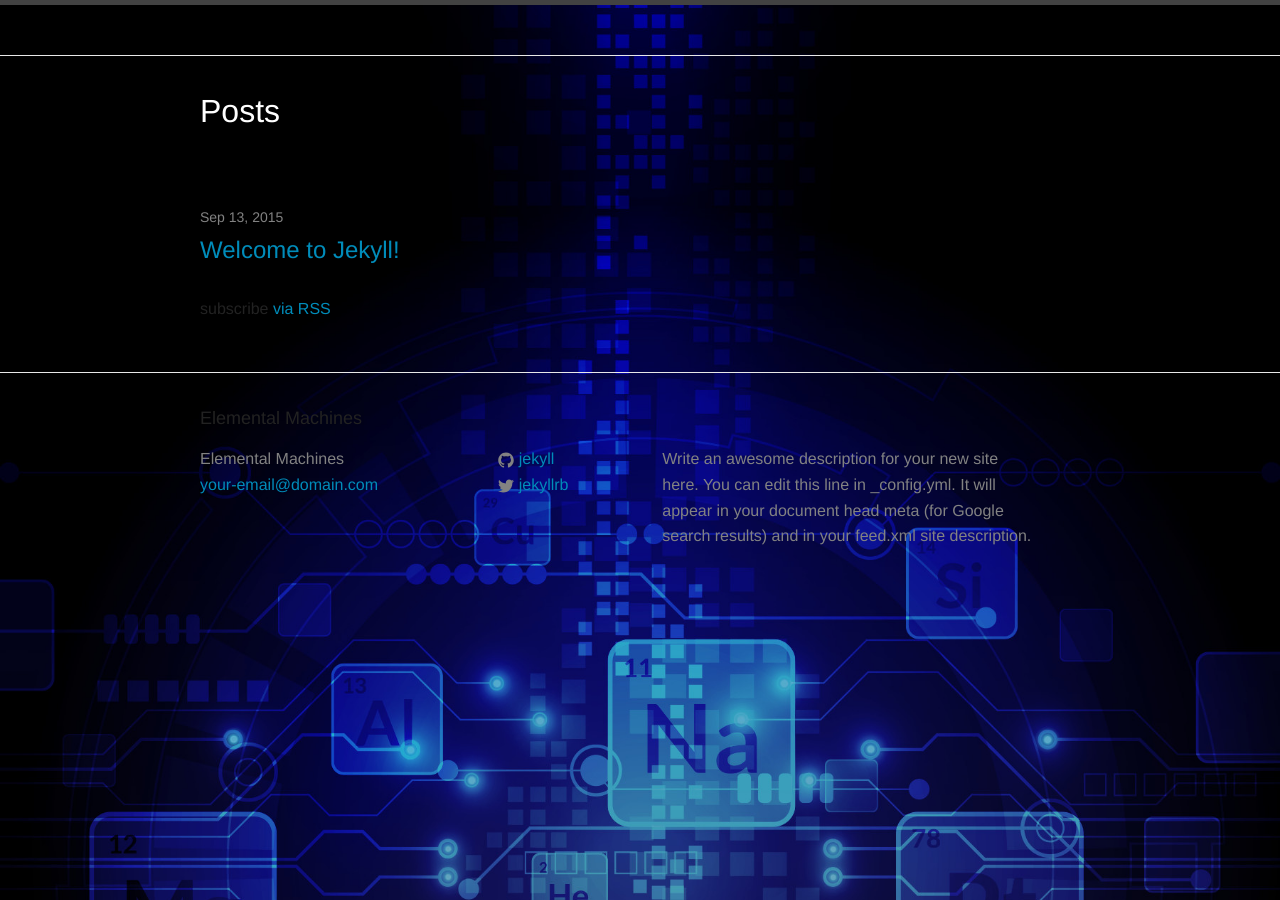
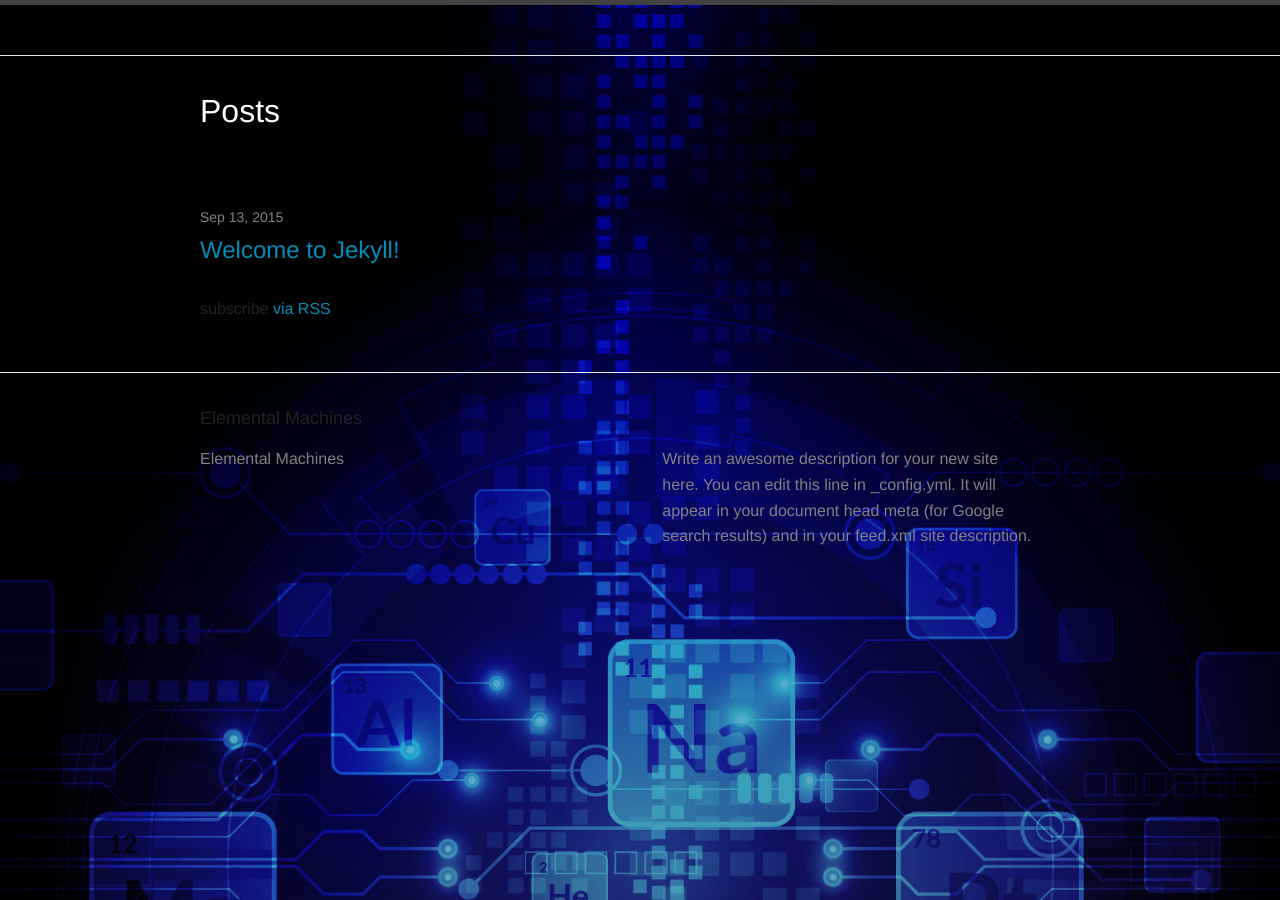
Before and after one commit to ashleyengelhardt/EM, a Jekyll site: the page built from index-original.html, in a window 1280 px wide. Built offline with Jekyll 4.4.1, drawn with Linux system fonts in a browser that asks for light colours.

Commit message:
Update baseurl in _config.yml

```diff
--- a/_config.yml
+++ b/_config.yml
@@ -1,14 +1,12 @@
 # Site settings
 title: Elemental Machines
-email: your-email@domain.com
 description: > # this means to ignore newlines until "baseurl:"
   Write an awesome description for your new site here. You can edit this
   line in _config.yml. It will appear in your document head meta (for
   Google search results) and in your feed.xml site description.
-baseurl: "" # the subpath of your site, e.g. /blog/
-url: "http://yourdomain.com" # the base hostname & protocol for your site
-twitter_username: jekyllrb
-github_username:  jekyll
+baseurl: "/EM/" # the subpath of your site, e.g. /blog/
+#url: "http://yourdomain.com" # the base hostname & protocol for your site
+
 
 # Build settings
 markdown: kramdown
```
